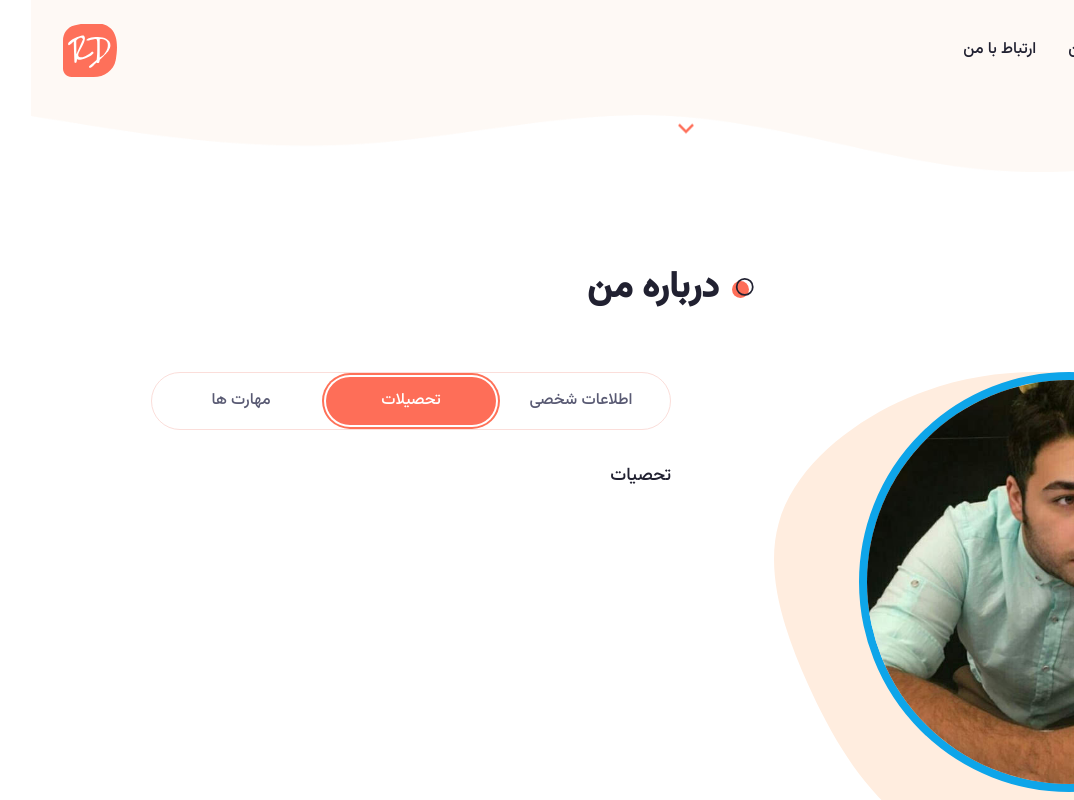
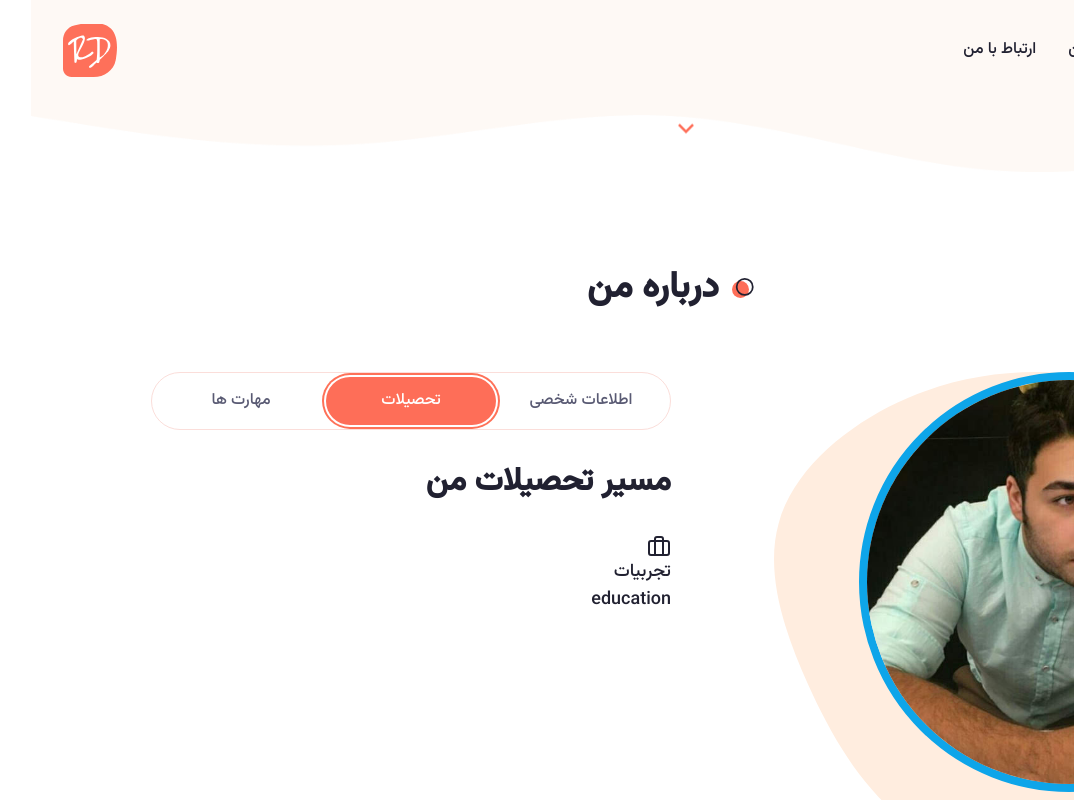
Before and after one commit to Hossein1371za/about-me-website-nextjs14-shadcn-tailwind, a Next.js app: page / in a window 1280 px wide. Both pictures are taken after a click on the tab "تحصیلات". Shown: the part 601-1401 px from the top of the page, without its empty margins (206-1280 px from the left). Built offline with nearby package versions, Linux system fonts and the light colour scheme.

Commit message:
qualification

```diff
--- a/components/About.jsx
+++ b/components/About.jsx
@@ -9,7 +9,7 @@ import {
   PhoneCall,
   GraduationCap,
   Calendar,
-  BrifeCase,
+  Briefcase,
 } from "lucide-react";
 
 const infoData = [
@@ -85,6 +85,7 @@ const About = () => {
   const getData = (arr, title) => {
     return arr.find((item) => item.title === title);
   };
+console.log(getData(qualificationData,"تحصیلات").title)
   return (
     <section className="xl:h-[860px] pb-12 xl:py-24">
       <div className="container mx-auto">
@@ -142,7 +143,22 @@ const About = () => {
                     </div>
                   </div>
                 </TabsContent>
-                <TabsContent value="qualification">تحصیات</TabsContent>
+                <TabsContent value="qualification">
+                  <div>
+                    <h3 className="h3 mb-8 text-center xl:text-right">مسیر تحصیلات من</h3>
+                    <div>
+                      <div>
+                        <div>
+                          <Briefcase/>
+                          <div>
+                            {getData(qualificationData,"تجربیات").title}
+                          </div>
+                        </div>
+                      </div>
+                      <div>education</div>
+                    </div>
+                  </div>
+                </TabsContent>
                 <TabsContent value="skills">مهارت ها</TabsContent>
               </div>
             </Tabs>
```
